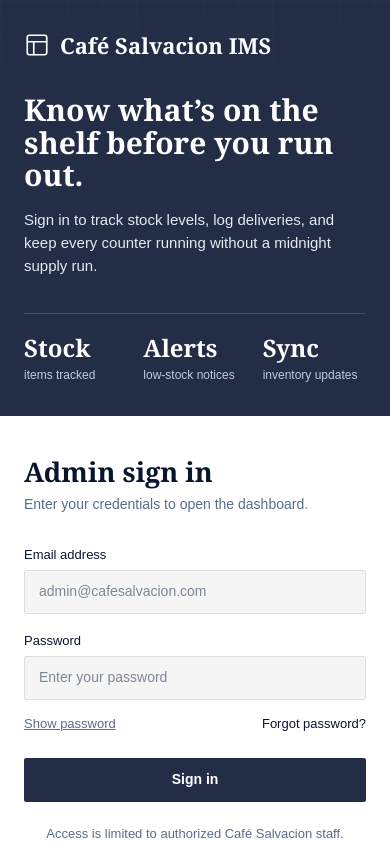
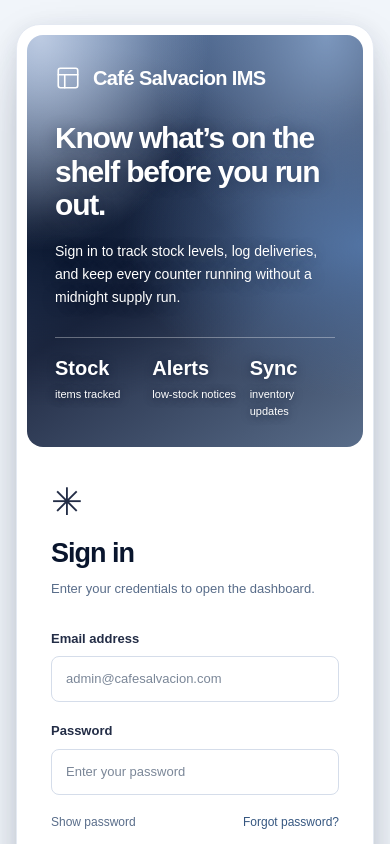
Before and after one commit to capstonehater/capstone, a Next.js app in the folder ims-frontend/: page /login in a window 390 px wide. Shown: the top 844 px of the page. Built offline with nearby package versions, Linux system fonts and the light colour scheme; no server answers.

Commit message:
Redesign login page with responsive card layout

```diff
--- a/ims-frontend/src/app/login/page.tsx
+++ b/ims-frontend/src/app/login/page.tsx
@@ -6,6 +6,7 @@ import styles from "@/components/login/Login.module.css";
 export default function LoginPage() {
   return (
     <main className={styles.page}>
+      <div className={styles.card}>
       <section className={styles.brandPanel} aria-label="Café Salvacion IMS">
         <div className={styles.brand}><PanelsTopLeft size={26} strokeWidth={1.5} aria-hidden="true" /><span>Café Salvacion IMS</span></div>
         <div className={styles.introduction}>
@@ -21,6 +22,7 @@ export default function LoginPage() {
       <section className={styles.signInPanel} aria-label="Sign in">
         <Suspense fallback={<p role="status" className={styles.subtitle}>Loading sign in...</p>}><LoginForm /></Suspense>
       </section>
+      </div>
     </main>
   );
 }
--- a/ims-frontend/src/components/login/Login.module.css
+++ b/ims-frontend/src/components/login/Login.module.css
@@ -1,38 +1,79 @@
-.page { display: grid; grid-template-columns: 51% 49%; min-height: 100dvh; background: #fff; color: #09152d; font-family: Arial, Helvetica, sans-serif; }
-.brandPanel { display: flex; flex-direction: column; justify-content: space-between; gap: 64px; padding: clamp(48px, 7vw, 96px) clamp(32px, 6.3vw, 96px); color: #fff; background-color: #232d46; background-image: linear-gradient(to bottom, transparent, #232d46 85%), linear-gradient(#ffffff04 1px, transparent 1px), linear-gradient(90deg, #ffffff04 1px, transparent 1px); background-size: 100% 100%, 34px 34px, 34px 34px; }
-.brand { display: flex; align-items: center; gap: 10px; font: bold clamp(22px, 2vw, 30px)/1.2 Georgia, 'Times New Roman', serif; }
+.page {
+  display: grid;
+  place-items: center;
+  min-height: 100dvh;
+  padding: clamp(20px, 5vw, 72px);
+  background: #f1f5fa;
+  color: #09152d;
+  font-family: Arial, Helvetica, sans-serif;
+}
+.card {
+  display: grid;
+  grid-template-columns: 1fr 1.08fr;
+  width: 100%;
+  max-width: 1120px;
+  min-height: 660px;
+  padding: 16px;
+  border: 1px solid #e4e9f2;
+  border-radius: 28px;
+  background: #fff;
+  box-shadow: 0 22px 60px -24px #232d4670, 0 6px 22px #232d461c;
+}
+.brandPanel {
+  display: flex;
+  flex-direction: column;
+  justify-content: space-between;
+  gap: 44px;
+  padding: clamp(28px, 3.5vw, 48px);
+  border-radius: 19px;
+  color: #fff;
+  background-color: #232d46;
+  background-image:
+    radial-gradient(ellipse at 4% 0%, #bdcbe2 0%, transparent 37%),
+    radial-gradient(ellipse at 102% 51%, #5274a4 0%, transparent 51%),
+    radial-gradient(ellipse at 89% 0%, #7c97bd 0%, transparent 41%),
+    radial-gradient(ellipse at 6% 46%, #09152d 0%, transparent 58%),
+    linear-gradient(145deg, #5274a4, #232d46 50%, #596d8a);
+}
+.brand { display: flex; align-items: center; gap: 12px; font-size: clamp(18px, 1.8vw, 23px); font-weight: 700; letter-spacing: -.6px; }
 .brand svg { flex-shrink: 0; }
-.introduction { max-width: 460px; }
-.introduction h1 { margin: 0 0 16px; font: bold clamp(30px, 3vw, 46px)/1.08 Georgia, 'Times New Roman', serif; color: #fff; }
-.introduction p { margin: 0; font-size: clamp(15px, 1.25vw, 18px); line-height: 1.55; color: #e4e9f2; }
-.highlights { display: grid; grid-template-columns: repeat(3, minmax(0, 1fr)); gap: 16px; border-top: 1px solid #ffffff26; padding-top: 28px; }
-.highlights strong { display: block; font: bold clamp(24px, 2.2vw, 32px)/1.2 Georgia, 'Times New Roman', serif; }
-.highlights span { display: block; margin-top: 4px; color: #bdcbe2; font-size: 12px; line-height: 1.4; }
-.signInPanel { display: flex; align-items: center; justify-content: center; padding: 64px clamp(32px, 6.3vw, 96px); }
-.formContent { width: 100%; max-width: 420px; }
-.formTitle { margin: 0 0 8px; color: #09152d; font: bold clamp(27px, 2.3vw, 34px)/1.2 Georgia, 'Times New Roman', serif; }
-.subtitle { margin: 0; color: #596d8a; font-size: 14px; line-height: 1.25; }
-.form { margin-top: 32px; }
-.field { display: flex; flex-direction: column; gap: 6px; margin-bottom: 18px; font-size: 13px; line-height: 1.4; }
-.field input { width: 100%; min-height: 44px; padding: 11px 14px; border: 1px solid #dedede; border-radius: 2px; background: #f5f5f5; color: #09152d; font-size: 14px; }
+.introduction { max-width: 380px; margin-top: auto; text-shadow: 0 2px 16px #09152d66; }
+.introduction h1 { margin: 0 0 18px; font-size: clamp(30px, 3vw, 40px); font-weight: 700; line-height: 1.12; letter-spacing: -1.2px; color: #fff; }
+.introduction p { margin: 0; font-size: 14px; line-height: 1.65; color: #fff; }
+.highlights { display: grid; grid-template-columns: repeat(3, minmax(0, 1fr)); gap: 12px; border-top: 1px solid #ffffff55; padding-top: 22px; text-shadow: 0 1px 8px #09152d99; }
+.highlights strong { display: block; font-size: 20px; font-weight: 700; line-height: 1.2; }
+.highlights span { display: block; margin-top: 6px; color: #fff; font-size: 11px; line-height: 1.5; }
+.signInPanel { display: flex; align-items: center; justify-content: center; padding: 56px clamp(28px, 5vw, 76px); }
+.formContent { width: 100%; max-width: 360px; }
+.formMark { display: block; margin-bottom: 16px; color: #232d46; font-size: 38px; line-height: 1; }
+.formTitle { margin: 0 0 10px; color: #09152d; font-size: clamp(27px, 2.5vw, 34px); font-weight: 700; line-height: 1.2; letter-spacing: -1px; }
+.subtitle { margin: 0; color: #596d8a; font-size: 13px; line-height: 1.6; }
+.form { margin-top: 30px; }
+.field { display: flex; flex-direction: column; gap: 8px; margin-bottom: 20px; color: #232d46; font-size: 13px; font-weight: 600; line-height: 1.4; }
+.field input { width: 100%; min-height: 46px; padding: 12px 14px; border: 1px solid #d5ddea; border-radius: 8px; background: #fff; color: #09152d; font-size: 13px; font-weight: 400; transition: border-color .15s, box-shadow .15s; }
 .field input::placeholder { color: #7b8798; opacity: 1; }
-.field input:focus-visible { outline: 2px solid #5274a4; outline-offset: 2px; }
-.formLinks { display: flex; flex-wrap: wrap; justify-content: space-between; gap: 12px; margin-top: -4px; font-size: 13px; }
-.formLinks button { padding: 0; border: 0; background: none; color: #596d8a; text-decoration: underline; cursor: pointer; }
-.formLinks a { color: #09152d; }
-.formLinks a:hover { text-decoration: underline; }
-.submit { display: block; width: 100%; min-height: 44px; margin-top: 24px; padding: 11px 16px; border: 0; border-radius: 2px; background: #232d46; color: #fff; font-size: 14px; font-weight: 700; cursor: pointer; transition: background .15s ease; }
-.submit:hover { background: #31405f; }
+.field input:focus-visible { outline: 2px solid #5274a4; outline-offset: 2px; border-color: #5274a4; }
+.formLinks { display: flex; flex-wrap: wrap; justify-content: space-between; gap: 12px; margin-top: -2px; font-size: 12px; }
+.formLinks button { padding: 0; border: 0; background: none; color: #596d8a; cursor: pointer; }
+.formLinks a { color: #365780; }
+.formLinks a:hover, .formLinks button:hover { text-decoration: underline; }
+.submit { display: block; width: 100%; min-height: 46px; margin-top: 26px; padding: 12px 16px; border: 0; border-radius: 8px; background: #232d46; box-shadow: 0 6px 13px #232d4638; color: #fff; font-size: 13px; font-weight: 600; cursor: pointer; transition: background .15s, box-shadow .15s; }
+.submit:hover { background: #31405f; box-shadow: 0 8px 18px #232d4645; }
 .submit:disabled { opacity: .65; cursor: wait; }
 .submit:focus-visible, .formLinks button:focus-visible, .formLinks a:focus-visible { outline: 2px solid #5274a4; outline-offset: 4px; }
-.accessNote { margin: 24px 0 0; text-align: center; font-size: 13px; line-height: 1.25; color: #596d8a; }
-.error, .success { padding: 12px; margin: 16px 0; border-radius: 3px; font-size: 13px; line-height: 1.5; }
+.accessNote { margin: 28px 0 0; padding-top: 22px; border-top: 1px solid #e4e9f2; text-align: center; font-size: 11px; line-height: 1.6; color: #596d8a; }
+.error, .success { padding: 12px; margin: 16px 0; border-radius: 8px; font-size: 13px; line-height: 1.5; }
 .error { background: #fff0f0; color: #ad2525; }
 .success { background: #ecfdf5; color: #166534; }
-@media (max-width: 639px) {
-  .page { grid-template-columns: 1fr; }
-  .brandPanel { padding: 32px 24px; gap: 36px; }
-  .introduction { max-width: 380px; }
-  .highlights { padding-top: 20px; }
-  .signInPanel { padding: 40px 24px 48px; }
+@media (max-width: 760px) {
+  .page { padding: 24px 16px; }
+  .card { grid-template-columns: 1fr; min-height: auto; max-width: 520px; padding: 10px; border-radius: 24px; }
+  .brandPanel { padding: 28px; gap: 28px; border-radius: 16px; }
+  .brand { font-size: 20px; }
+  .introduction h1 { font-size: 30px; }
+  .highlights { padding-top: 18px; }
+  .signInPanel { padding: 36px 24px; }
 }
+@media (prefers-reduced-motion: reduce) {
+  .field input, .submit { transition: none; }
+}
--- a/ims-frontend/src/components/login/LoginForm.tsx
+++ b/ims-frontend/src/components/login/LoginForm.tsx
@@ -105,7 +105,8 @@ export default function LoginForm() {
 
   return (
     <div className={styles.formContent}>
-      <h2 className={styles.formTitle}>Admin sign in</h2>
+      <span className={styles.formMark} aria-hidden="true">✳</span>
+      <h2 className={styles.formTitle}>Sign in</h2>
       <p className={styles.subtitle}>Enter your credentials to open the dashboard.</p>
       <form onSubmit={handleSubmit} className={styles.form}>
         {resetSuccess && <p role="status" className={styles.success}>Password updated successfully. Sign in with your new password.</p>}
```
